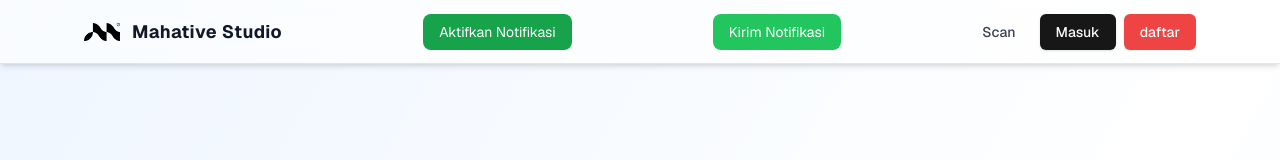
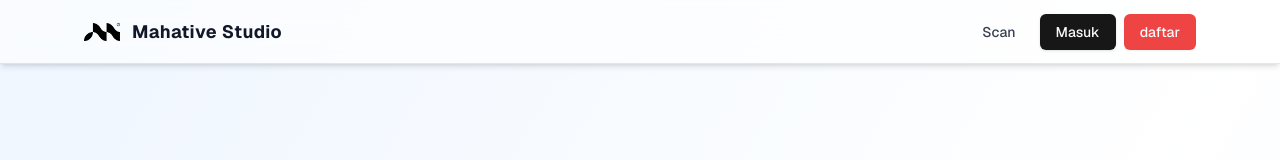
Before and after one commit to ghazwanz/attendance, a Next.js app: page / in a window 1280 px wide. Shown: the top 160 px of the page. Built offline with nearby package versions, Linux system fonts and the light colour scheme; no server answers; the database is empty.

Commit message:
hide testing notification

```diff
--- a/app/page.tsx
+++ b/app/page.tsx
@@ -37,8 +37,8 @@ export default async function Home() {
                 </span>
               </div>
             </Link>
-            <NotificationButton />
-            <TestNotificationButton />
+            {/* <NotificationButton />
+            <TestNotificationButton /> */}
             {!hasEnvVars ? (
               <EnvVarWarning />
             ) : (
```
